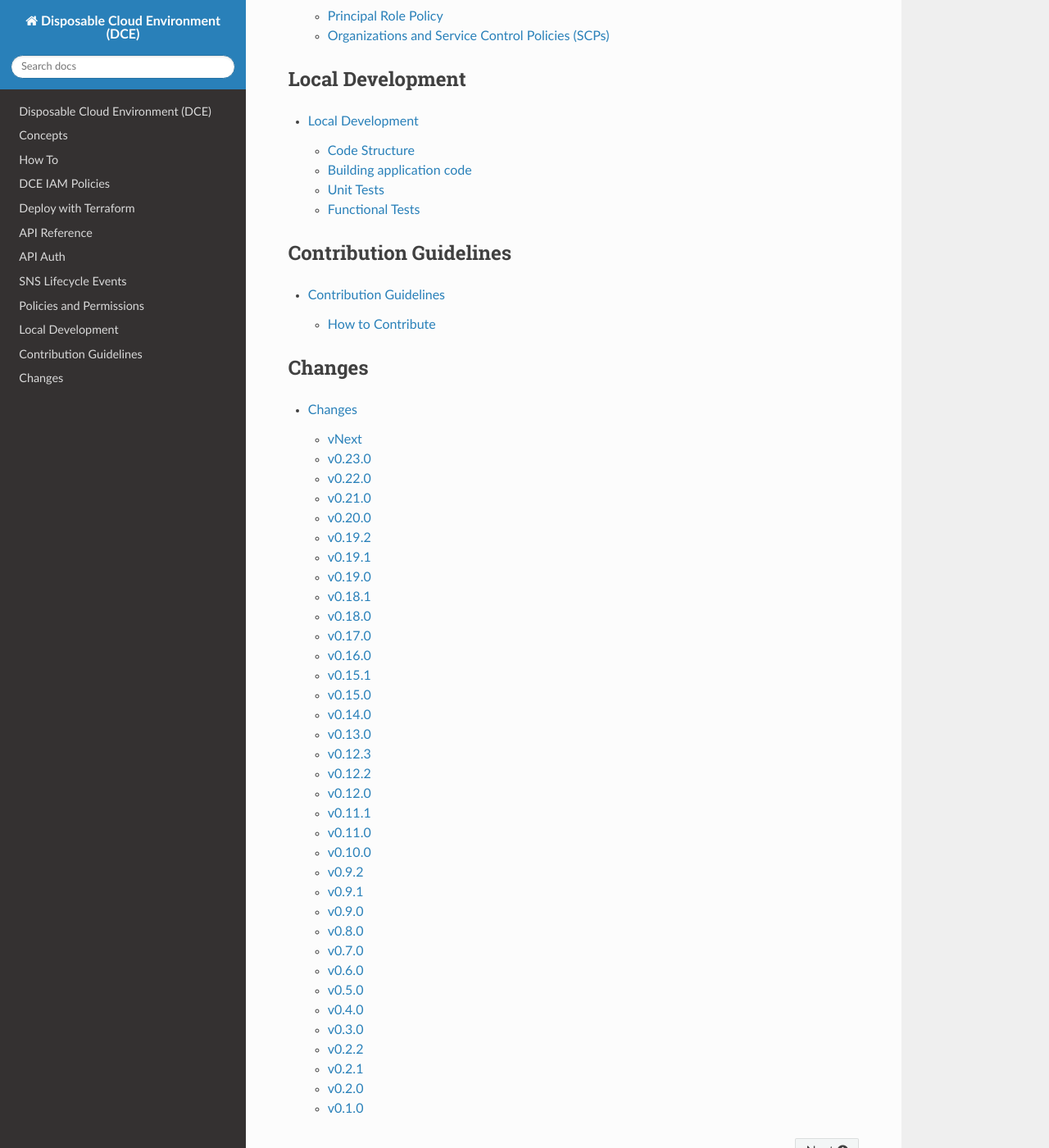
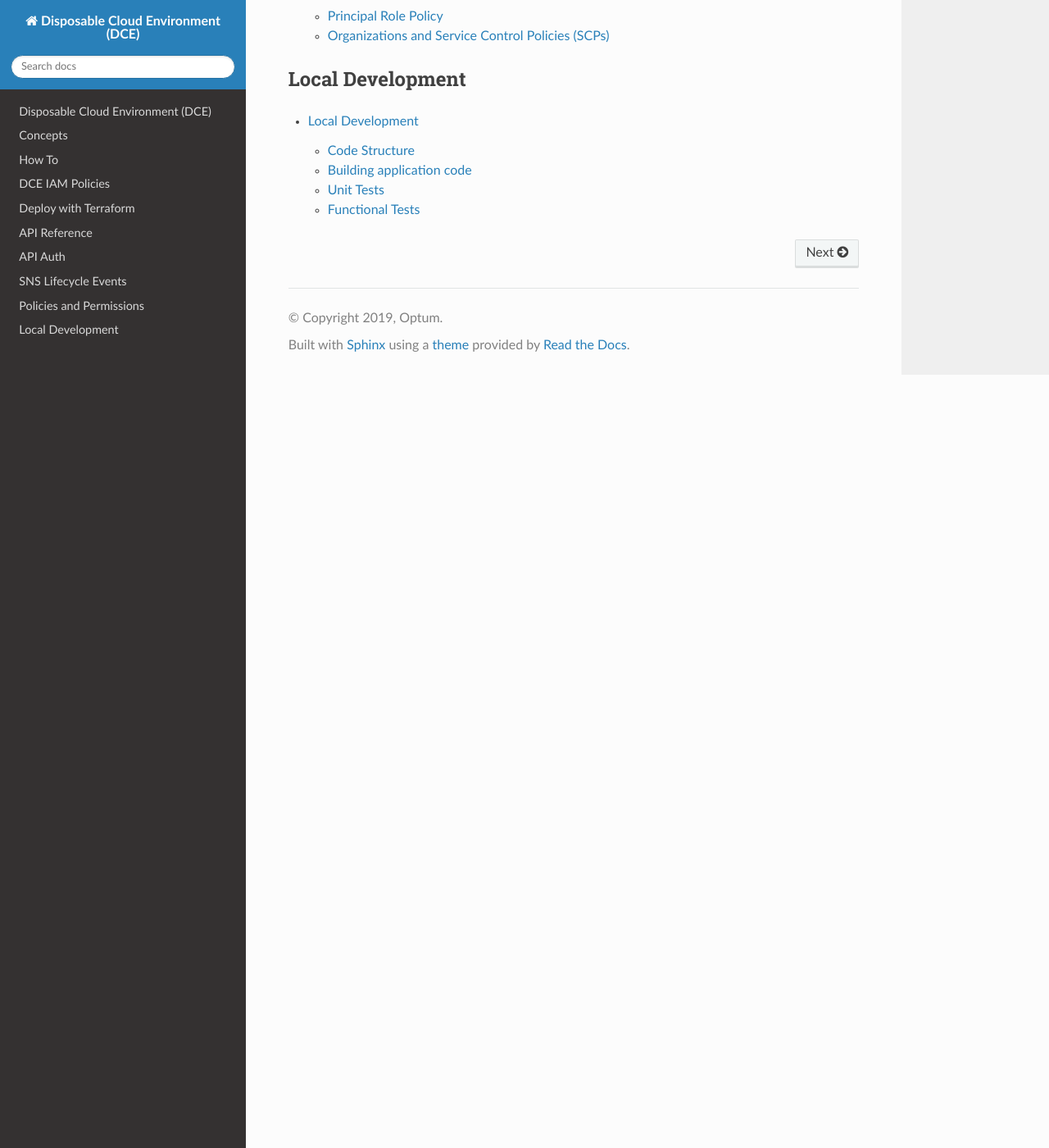
Before and after one commit to Optum/dce, a Sphinx documentation site: the page built from docs/index.rst, in a window 1280 px wide and 1400 px high, scrolled down 2085 px. Shown: the whole window at 82% size. Built offline with Sphinx 7.4.7 and the Read the Docs theme 2.0.0, drawn with Linux system fonts in a browser that asks for light colours.

```diff
--- a/docs/changelog_link.rst
+++ /dev/null
@@ -1,3 +0,0 @@
-Changes
-============
-.. mdinclude:: ../CHANGELOG.md
--- a/docs/conf.py
+++ b/docs/conf.py
@@ -39,9 +39,8 @@ release = ''
 # extensions coming with Sphinx (named 'sphinx.ext.*') or your custom
 # ones.
 extensions = [
-#    'recommonmark',
+   'recommonmark',
     'sphinxcontrib.swaggerdoc',
-    'm2r',
 ]
 
 # This directive here converts the .md links to .html links, which
--- a/docs/contributing_link.rst
+++ /dev/null
@@ -1 +0,0 @@
-.. mdinclude:: ../CONTRIBUTING.md
--- a/docs/index.rst
+++ b/docs/index.rst
@@ -75,18 +75,3 @@ Local Development
    :maxdepth: 2
 
    develop
-
-Contribution Guidelines
------------------------
-.. toctree::
-   :maxdepth: 2
-
-   contributing_link
-
-
-Changes
--------
-.. toctree::
-   :maxdepth: 2
-
-   changelog_link
```
Also changed, not shown: docs/howto.md (+1 -1 lines).
